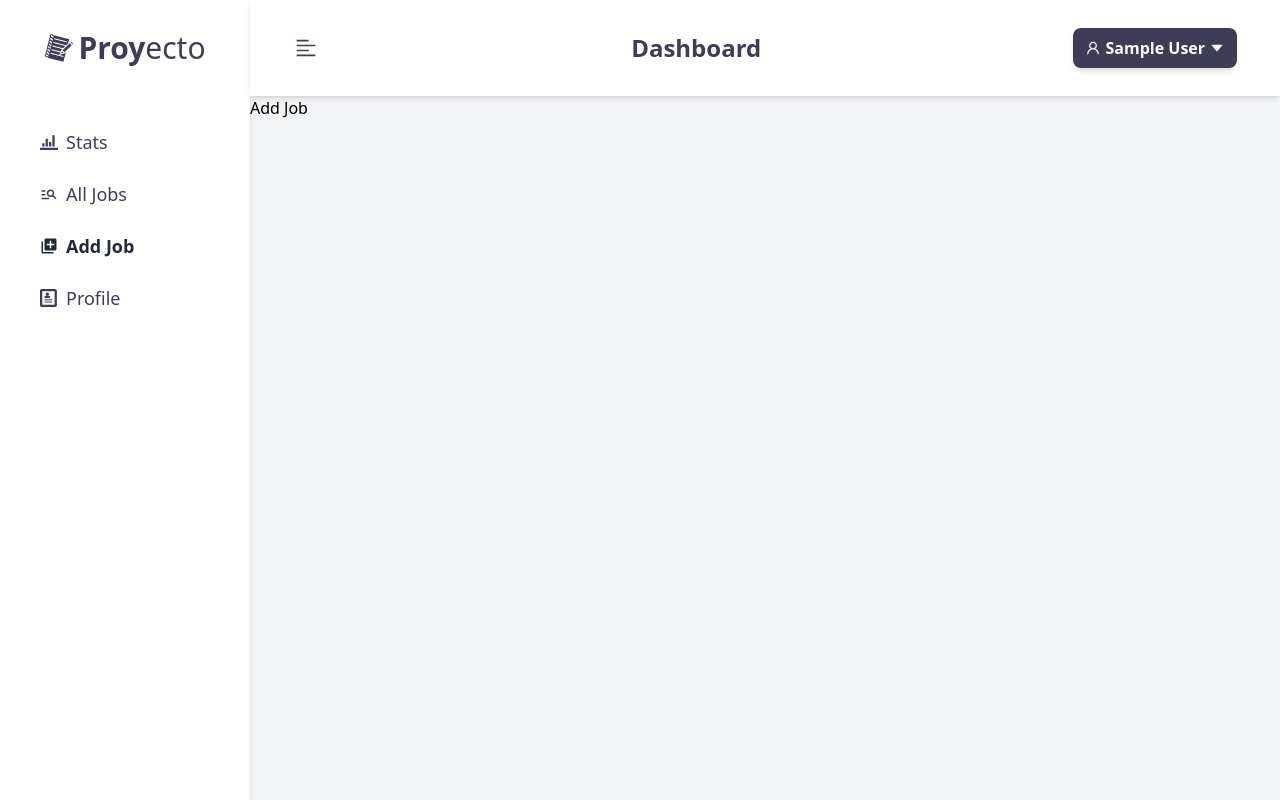
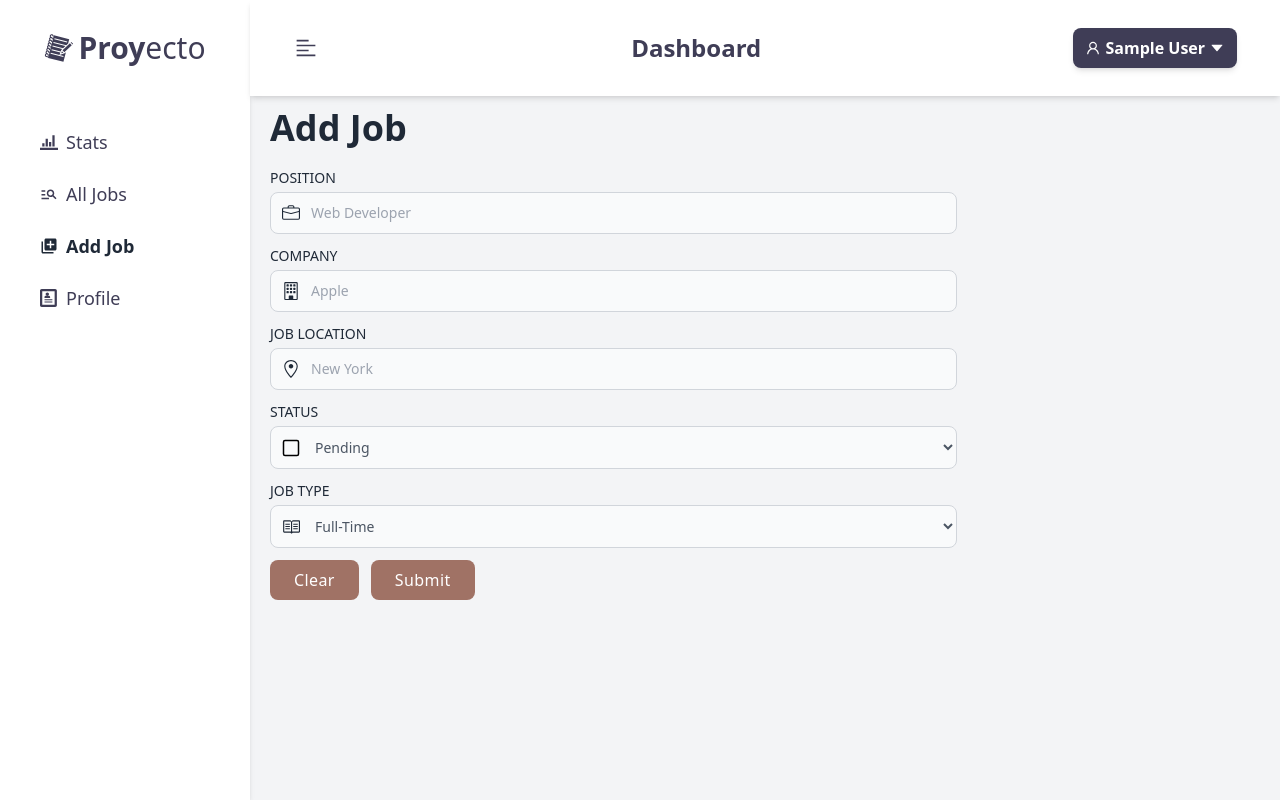
Before and after one commit to eglereact/Proyecto, a React (Create React App) app: page /add-job in a window 1280 px wide. Built offline with nearby package versions, Linux system fonts and the light colour scheme; sample sign-in values are in the browser's storage.

Commit message:
add job page

```diff
--- /dev/null
+++ b/src/components/FormRowSelect.js
@@ -0,0 +1,45 @@
+function FormRowSelect({ label, name, value, list, handdleChange, icon }) {
+  return (
+    <div className="w-full mt-3">
+      <label
+        htmlFor={name}
+        className="block mb-1 text-sm font-medium text-gray-800 uppercase"
+      >
+        {label}
+      </label>
+      <div className="relative">
+        <div className="absolute inset-y-0 left-0 flex items-center pl-3 pointer-events-none text-gray-800 text-lg">
+          {icon}
+        </div>
+        <select
+          name={name}
+          id={name}
+          value={value}
+          onChange={handdleChange}
+          className="bg-gray-50 border border-gray-300 text-gray-600 text-sm rounded-lg capitalize w-full outline-none pl-10 p-2.5"
+        >
+          {list.map((itemValue, index) => (
+            <option key={index} value={itemValue}>
+              {itemValue}
+            </option>
+          ))}
+        </select>
+      </div>
+      {/* <select
+        name={name}
+        id={name}
+        value={value}
+        onChange={handdleChange}
+        className="bg-gray-50 border border-gray-300 text-gray-900 text-sm rounded-lg capitalize w-full outline-none pl-10 p-2.5"
+      >
+        {list.map((itemValue, index) => (
+          <option key={index} value={itemValue}>
+            {itemValue}
+          </option>
+        ))}
+      </select> */}
+    </div>
+  );
+}
+
+export default FormRowSelect;
--- a/src/components/Navbar.js
+++ b/src/components/Navbar.js
@@ -48,7 +48,7 @@ function Navbar() {
           >
             <button
               type="button"
-              onClick={() => dispatch(logoutUser())}
+              onClick={() => dispatch(logoutUser("Logging Out..."))}
               className="bg-transparent border border-transparent text-gray-800 capitalize cursor-pointer"
             >
               logout
--- a/src/components/index.js
+++ b/src/components/index.js
@@ -4,5 +4,14 @@ import BigSidebar from "./BigSidebar";
 import SmallSidebar from "./SmallSidebar";
 import Navbar from "./Navbar";
 import NavLinks from "./NavLinks";
+import FormRowSelect from "./FormRowSelect";
 
-export { Logo, FormRow, BigSidebar, SmallSidebar, Navbar, NavLinks };
+export {
+  Logo,
+  FormRow,
+  BigSidebar,
+  SmallSidebar,
+  Navbar,
+  NavLinks,
+  FormRowSelect,
+};
--- /dev/null
+++ b/src/features/user/jobSlice.js
@@ -0,0 +1,71 @@
+import { createSlice, createAsyncThunk } from "@reduxjs/toolkit";
+import { toast } from "react-toastify";
+import customFetch from "../../utils/axios";
+import { getUserFromLocalStorage } from "../../utils/localStorage";
+import { logoutUser } from "./userSlice";
+
+const initialState = {
+  isLoading: false,
+  position: "",
+  company: "",
+  jobLocation: "",
+  jobTypeOptions: ["full-time", "part-time", "remote", "internship"],
+  jobType: "full-time",
+  statusOptions: ["interview", "declined", "pending"],
+  status: "pending",
+  isEditing: false,
+  editJobId: "",
+};
+
+export const createJob = createAsyncThunk(
+  "job/createJob",
+  async (job, thunkAPI) => {
+    try {
+      const response = await customFetch.post("/jobs", job, {
+        headers: {
+          authorization: `Bearer ${thunkAPI.getState().user.user.token}`,
+        },
+      });
+      thunkAPI.dispatch(clearValues());
+      return response.data;
+    } catch (error) {
+      if (error.response.status === 401) {
+        thunkAPI.dispatch(logoutUser());
+        return thunkAPI.rejectWithValue("Unauthorized! Logging out...");
+      }
+      return thunkAPI.rejectWithValue(error.response.data.msg);
+    }
+  }
+);
+
+const jobSlice = createSlice({
+  name: "job",
+  initialState,
+  reducers: {
+    handleChange: (state, { payload: { name, value } }) => {
+      state[name] = value;
+    },
+    clearValues: () => {
+      return {
+        ...initialState,
+        jobLocation: getUserFromLocalStorage()?.location || "",
+      };
+    },
+  },
+  extraReducers: {
+    [createJob.pending]: (state) => {
+      state.isLoading = true;
+    },
+    [createJob.fulfilled]: (state, { payload }) => {
+      state.isLoading = false;
+      toast.success(`Job Created!`);
+    },
+    [createJob.rejected]: (state, { payload }) => {
+      state.isLoading = false;
+      toast.error(payload);
+    },
+  },
+});
+
+export const { handleChange, clearValues } = jobSlice.actions;
+export default jobSlice.reducer;
--- a/src/features/user/userSlice.js
+++ b/src/features/user/userSlice.js
@@ -1,6 +1,5 @@
 import { createSlice, createAsyncThunk } from "@reduxjs/toolkit";
 import { toast } from "react-toastify";
-import customFetch from "../../utils/axios";
 import {
   addUserToLocalStorage,
   getUserFromLocalStorage,
@@ -46,10 +45,13 @@ const userSlice = createSlice({
     toggleSidebar: (state) => {
       state.isSidebarOpen = !state.isSidebarOpen;
     },
-    logoutUser: (state) => {
+    logoutUser: (state, { payload }) => {
       state.user = null;
       state.isSidebarOpen = false;
       removeUserFromLocalStorage();
+      if (payload) {
+        toast.success(payload);
+      }
     },
   },
   extraReducers: {
--- a/src/index.css
+++ b/src/index.css
@@ -39,4 +39,12 @@
   .nav-link {
     @apply text-[#3F3D56] pl-10 hover:pl-14 ease-in-out duration-300 flex items-center capitalize text-lg  py-3 hover:text-[#A07265] hover:bg-gray-100;
   }
+
+  .title-header {
+    @apply text-4xl mx-5 mt-3 font-bold text-gray-800 capitalize;
+  }
+
+  .form-button {
+    @apply inline-flex mt-3 items-center justify-center h-10 px-6 font-medium tracking-wide capitalize text-white transition duration-200 bg-[#A07265] rounded-lg hover:bg-gray-800  focus:outline-none;
+  }
 }
--- a/src/pages/dashboard/AddJob.js
+++ b/src/pages/dashboard/AddJob.js
@@ -1,5 +1,123 @@
+import { FormRow, FormRowSelect } from "../../components";
+import { useSelector, useDispatch } from "react-redux";
+import { toast } from "react-toastify";
+import { BsBriefcase, BsBuilding } from "react-icons/bs";
+import { GoLocation, GoBook } from "react-icons/go";
+import { GrStatusPlaceholder } from "react-icons/gr";
+import {
+  clearValues,
+  createJob,
+  handleChange,
+} from "../../features/user/jobSlice";
+import { useEffect } from "react";
+
 function AddJob() {
-  return <div>Add Job</div>;
+  const {
+    isLoading,
+    position,
+    company,
+    jobLocation,
+    jobTypeOptions,
+    jobType,
+    statusOptions,
+    status,
+    isEditing,
+    editJobId,
+  } = useSelector((store) => store.job);
+  const dispatch = useDispatch();
+  const { user } = useSelector((store) => store.user);
+
+  const handleSubmit = (e) => {
+    e.preventDefault();
+    if (!position || !company || !jobLocation) {
+      toast.error("Please fill out all the fields");
+      return;
+    }
+    dispatch(createJob({ position, company, jobLocation, jobType, status }));
+  };
+
+  const handleJobInput = (e) => {
+    const name = e.target.name;
+    const value = e.target.value;
+    dispatch(handleChange({ name, value }));
+  };
+
+  useEffect(() => {
+    if (!isEditing) {
+      dispatch(handleChange({ name: "jobLocation", value: user.location }));
+    }
+  }, []);
+
+  return (
+    <section>
+      <form>
+        <h3 className="title-header">{isEditing ? "edit job" : "add job"}</h3>
+        <div className="sm:w-2/3 m-5">
+          <FormRow
+            icon={<BsBriefcase />}
+            type="text"
+            name="position"
+            label="position"
+            placeholder="Web Developer"
+            value={position}
+            handleChange={handleJobInput}
+          />
+          <FormRow
+            icon={<BsBuilding />}
+            type="text"
+            name="company"
+            label="Company"
+            placeholder="Apple"
+            value={company}
+            handleChange={handleJobInput}
+          />
+
+          <FormRow
+            icon={<GoLocation />}
+            type="text"
+            name="jobLocation"
+            placeholder="New York"
+            label="Job Location"
+            value={jobLocation}
+            handleChange={handleJobInput}
+          />
+          <FormRowSelect
+            list={statusOptions}
+            label="status"
+            name="status"
+            handdleChange={handleJobInput}
+            value={status}
+            icon={<GrStatusPlaceholder />}
+          />
+          <FormRowSelect
+            name={jobType}
+            label="Job Type"
+            value={jobType}
+            handdleChange={handleJobInput}
+            list={jobTypeOptions}
+            icon={<GoBook />}
+          />
+          <div className="space-x-3">
+            <button
+              type="button"
+              onClick={() => dispatch(clearValues())}
+              className="form-button"
+            >
+              Clear
+            </button>
+            <button
+              type="submit"
+              onClick={handleSubmit}
+              disabled={isLoading}
+              className="form-button"
+            >
+              Submit
+            </button>
+          </div>
+        </div>
+      </form>
+    </section>
+  );
 }
 
 export default AddJob;
--- a/src/pages/dashboard/Profile.js
+++ b/src/pages/dashboard/Profile.js
@@ -35,7 +35,7 @@ function Profile() {
   return (
     <section className=" mx-4">
       <form onSubmit={handleSubmit}>
-        <h1 className="text-4xl mx-5 mt-3 font-bold text-gray-800">Profile</h1>
+        <h1 className="title-header">Profile</h1>
         <div className="sm:w-2/3 m-5">
           <FormRow
             icon={<AiOutlineUser />}
@@ -71,12 +71,7 @@ function Profile() {
             value={userData.location}
             handleChange={handleChange}
           />
-          <button
-            type="submit"
-            disabled={isLoading}
-            class="inline-flex mt-3 items-center justify-center h-10 px-6 font-medium tracking-wide capitalize text-white
-             transition duration-200 bg-[#A07265] rounded-lg hover:bg-gray-800 focus:shadow-outline focus:outline-none"
-          >
+          <button type="submit" disabled={isLoading} className="form-button">
             {isLoading ? "loading..." : "save changes"}
           </button>
         </div>
--- a/src/store.js
+++ b/src/store.js
@@ -1,8 +1,10 @@
 import { configureStore } from "@reduxjs/toolkit";
+import jobSlice from "./features/user/jobSlice";
 import userSlice from "./features/user/userSlice";
 
 export const store = configureStore({
   reducer: {
     user: userSlice,
+    job: jobSlice,
   },
 });
```
